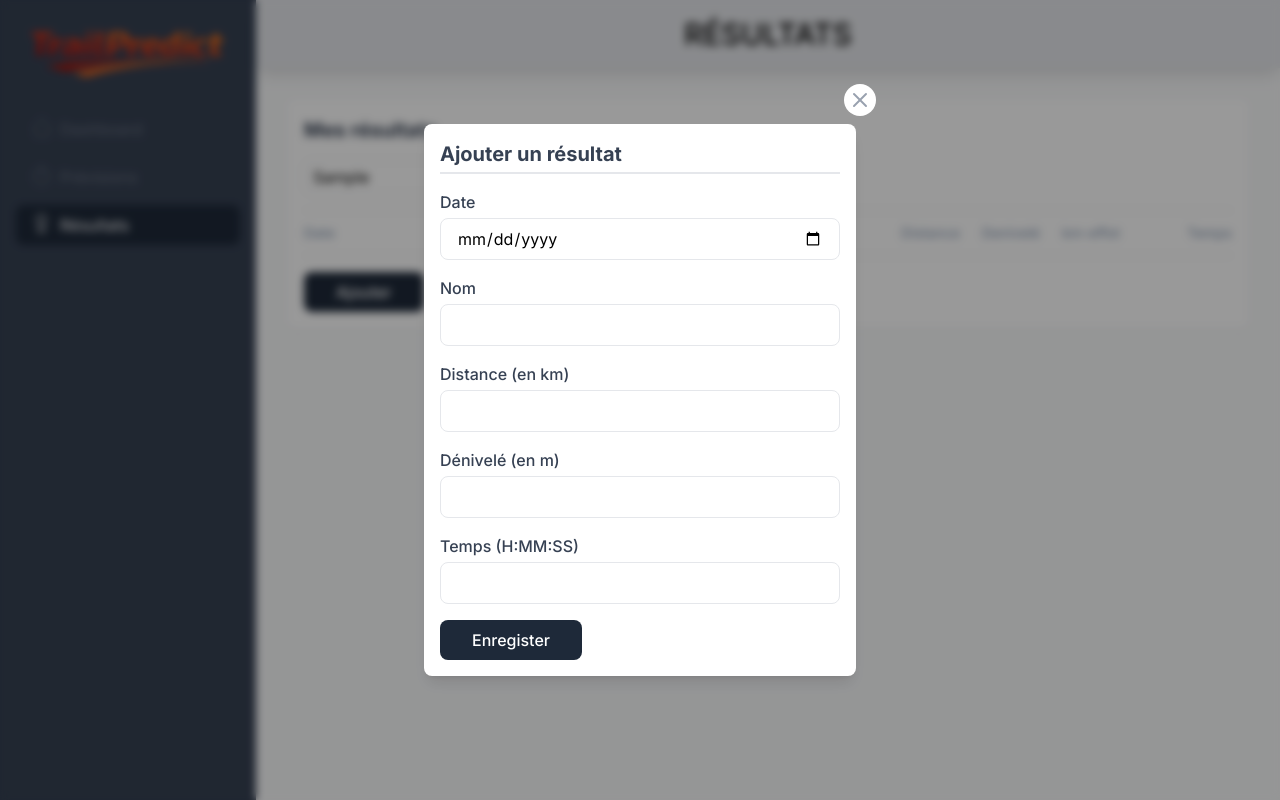
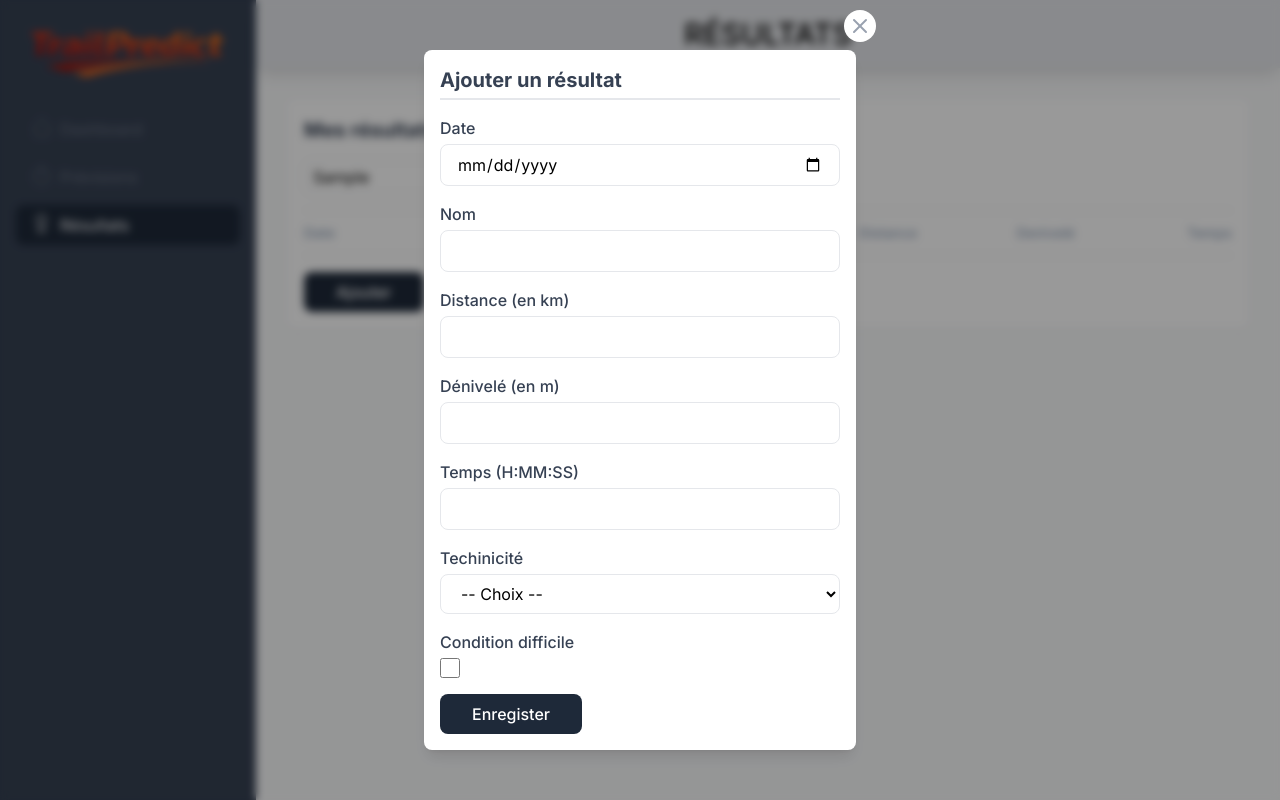
Before and after one commit to Lioperraud/trailpredict, a React (Vite) app: page /resultats in a window 1280 px wide. Both pictures are taken after typing "Sample" into the empty fields and a click on the button "Ajouter". Built offline with nearby package versions, Linux system fonts and the light colour scheme.

Commit message:
Enregistrement résultat + aff détail résultat

```diff
--- a/src/components/ButtonPrimary.jsx
+++ b/src/components/ButtonPrimary.jsx
@@ -1,8 +1,9 @@
-function ButtonPrimary({ libelle, onclick = () => {} }) {
+function ButtonPrimary({ libelle, onclick = () => {}, disabled = false }) {
   return (
     <button
       onClick={onclick}
-      className="px-8 py-2 bg-linear-311 bg-gray-800 text-white font-medium rounded-lg cursor-pointer hover:bg-gray-900"
+      disabled={disabled}
+      className="px-8 py-2 bg-linear-311 bg-gray-800 text-white font-medium rounded-lg cursor-pointer hover:bg-gray-900 disabled:opacity-30"
     >
       {libelle}
     </button>
--- a/src/components/FormEdit.jsx
+++ b/src/components/FormEdit.jsx
@@ -1,13 +1,13 @@
 import ButtonPrimary from '../components/ButtonPrimary'
 
-function FormEdit({ onsubmit, btnvalidelibelle, children }) {
+function FormEdit({ onsubmit, btnvalidelibelle, children, disabled }) {
   return (
     <form
       onSubmit={onsubmit}
       className="flex flex-col items-start gap-4 w-full"
     >
       {children}
-      <ButtonPrimary libelle={btnvalidelibelle} />
+      <ButtonPrimary libelle={btnvalidelibelle} disabled={disabled} />
     </form>
   )
 }
--- a/src/components/InputField.jsx
+++ b/src/components/InputField.jsx
@@ -6,12 +6,15 @@ function InputField({
   error = false,
   type = 'text',
 }) {
-  const inputClass = `bg-white rounded-lg py-2 px-4 border-gray-200 border w-full outline-indigo-300 ${
-    error ? 'border-red-700' : 'border-gray-200'
-  }`
+  const inputClass = `
+  bg-white rounded-lg border outline-indigo-300
+  ${error ? 'border-red-700' : 'border-gray-200'}
+  ${type === 'checkbox' ? 'w-5 p-0 h-5' : 'w-full py-2 px-4'}
+`
   const labelClass = `text-gray-700 font-medium ${
     error ? 'text-red-700' : 'text-gray-700'
   }`
+
   return (
     <div className="flex flex-col gap-1 w-full">
       <label className={labelClass}>{label}</label>
--- a/src/components/ListTable.jsx
+++ b/src/components/ListTable.jsx
@@ -1,7 +1,7 @@
 function ListTable({ children, header }) {
   return (
     <ul className="border-t border-gray-200 w-full">
-      <li className="flex gap-4 py-3 border-b border-gray-200 text-slate-400 font-medium text-sm">
+      <li className="grid grid-cols-12 gap-4 py-3 border-b border-gray-200 text-slate-400 font-medium text-sm">
         {header.map((h, index) => (
           <span key={index} className={h.class}>
             {h.libelle}
--- a/src/components/ResultatAdd.jsx
+++ b/src/components/ResultatAdd.jsx
@@ -1,29 +1,29 @@
 import { useState } from 'react'
 import TitleH2 from './TitleH2'
 import InputField from './InputField'
+import SelectField from './SelectField'
 import FormEdit from './FormEdit'
+import { isValidDate, isNumeric, isValidDuration } from '../utils/form'
+import { sleep } from '../utils/dev'
 
-function ResultatAdd() {
+function ResultatAdd({
+  resultats,
+  setResultats,
+  setAddResultat,
+  techniciteTab,
+}) {
   const [form, setForm] = useState({
     date: '',
     nom: '',
     distance: '',
     denivele: '',
     temps: '',
+    conditionDifficile: false,
+    technicite: '',
   })
+
   const [errors, setErrors] = useState({})
-
-  const isValidDate = (dateStr) => {
-    const date = new Date(dateStr)
-    return !isNaN(date.getTime())
-  }
-  const isNumeric = (value) => {
-    return value !== '' && !isNaN(value)
-  }
-  const isValidDuration = (timeStr) => {
-    const regex = /^\d+:[0-5]\d:[0-5]\d$/
-    return regex.test(timeStr)
-  }
+  const [loading, setLoading] = useState(false)
 
   const validate = () => {
     const newErrors = {}
@@ -40,9 +40,13 @@ function ResultatAdd() {
     if (!form.denivele) newErrors.denivele = 'Le dénivelé est obligatoire'
     else if (!isNumeric(form.denivele))
       newErrors.denivele = 'Le dénivelé doit être un numérique'
+
     if (!form.temps) newErrors.temps = 'Le temps est obligatoire'
     else if (!isValidDuration(form.temps))
       newErrors.temps = 'Le format doit être H:MM:SS'
+
+    if (!form.technicite) newErrors.technicite = 'La technicité est obligatoire'
+
     return newErrors
   }
   const handleChange = (e) => {
@@ -53,18 +57,40 @@ function ResultatAdd() {
       [name]: type === 'checkbox' ? checked : value,
     })
   }
+
   const handleSubmit = async (e) => {
     e.preventDefault()
+    setLoading(true)
     const validationErrors = validate()
     setErrors(validationErrors)
-    if (!Object.keys(validationErrors).length) console.log('Form OK')
+    if (!Object.keys(validationErrors).length) {
+      setResultats([
+        ...resultats,
+        {
+          id: Date.now(),
+          date: form.date,
+          nom: form.nom,
+          distance: form.distance,
+          denivele: form.denivele,
+          temps: form.temps,
+          conditionDifficile: form.conditionDifficile,
+          technicite: form.technicite,
+        },
+      ])
+      setAddResultat(false)
+    }
+    setLoading(false)
   }
   return (
     <div className="w-100 flex flex-col gap-4">
       <header className="pb-1 border-b-2 border-gray-200">
         <TitleH2 title="Ajouter un résultat" />
       </header>
-      <FormEdit onsubmit={handleSubmit} btnvalidelibelle="Enregister">
+      <FormEdit
+        onsubmit={handleSubmit}
+        btnvalidelibelle="Enregister"
+        disabled={loading}
+      >
         <InputField
           label="Date"
           name="date"
@@ -101,6 +127,22 @@ function ResultatAdd() {
           onChange={handleChange}
           error={errors.temps}
         />
+        <SelectField
+          label="Techinicité"
+          name="technicite"
+          value={form.technicite}
+          onChange={handleChange}
+          error={errors.technicite}
+          options={techniciteTab}
+        />
+        <InputField
+          label="Condition difficile"
+          name="conditionDifficile"
+          type="checkbox"
+          value={form.conditionDifficile}
+          onChange={handleChange}
+          error={errors.conditionDifficile}
+        />
       </FormEdit>
     </div>
   )
--- a/src/components/ResultatElement.jsx
+++ b/src/components/ResultatElement.jsx
@@ -1,19 +1,55 @@
-function ResultatElement({ resultat }) {
-  const kmEffort = Math.round(resultat.distance + resultat.denivele / 100)
+import { useState } from 'react'
+
+function ResultatElement({ resultat, techniciteTab }) {
+  const kmEffort = Math.round(
+    resultat.distance * 1 + (resultat.denivele * 1) / 100,
+  )
   const dateFormatFr = new Date(resultat.date).toLocaleDateString('fr-FR', {
     day: 'numeric',
-    month: 'long',
+    month: 'numeric',
     year: 'numeric',
   })
+  const [affDetail, setAffDetail] = useState(false)
 
   return (
-    <li className="flex gap-4 py-3 border-b border-gray-200">
-      <span className="w-32">{dateFormatFr}</span>
-      <span className="flex-auto font-bold">{resultat.nom}</span>
-      <span className="w-16 text-right">{resultat.distance}</span>
-      <span className="w-16 text-right">{resultat.denivele}</span>
-      <span className="w-16 text-right">{kmEffort}</span>
-      <span className="w-24 font-bold text-right">{resultat.temps}</span>
+    <li className="grid grid-cols-12 gap-4 py-3 border-b border-gray-200">
+      <span className="col-span-2 flex gap-2 items-center">
+        <svg
+          version="1.1"
+          xmlns="http://www.w3.org/2000/svg"
+          xmlnsXlink="http://www.w3.org/1999/xlink"
+          width="20"
+          height="20"
+          viewBox="0 0 20 20"
+          fill="currentColor"
+          className="w-4 h-auto cursor-pointer"
+          onClick={() => setAffDetail(!affDetail)}
+        >
+          <path d="M17.5 20h-16c-0.827 0-1.5-0.673-1.5-1.5v-16c0-0.827 0.673-1.5 1.5-1.5h16c0.827 0 1.5 0.673 1.5 1.5v16c0 0.827-0.673 1.5-1.5 1.5zM1.5 2c-0.276 0-0.5 0.224-0.5 0.5v16c0 0.276 0.224 0.5 0.5 0.5h16c0.276 0 0.5-0.224 0.5-0.5v-16c0-0.276-0.224-0.5-0.5-0.5h-16z"></path>
+          {!affDetail && (
+            <path d="M14.5 10h-4.5v-4.5c0-0.276-0.224-0.5-0.5-0.5s-0.5 0.224-0.5 0.5v4.5h-4.5c-0.276 0-0.5 0.224-0.5 0.5s0.224 0.5 0.5 0.5h4.5v4.5c0 0.276 0.224 0.5 0.5 0.5s0.5-0.224 0.5-0.5v-4.5h4.5c0.276 0 0.5-0.224 0.5-0.5s-0.224-0.5-0.5-0.5z"></path>
+          )}
+          {affDetail && (
+            <path d="M14.5 11h-10c-0.276 0-0.5-0.224-0.5-0.5s0.224-0.5 0.5-0.5h10c0.276 0 0.5 0.224 0.5 0.5s-0.224 0.5-0.5 0.5z"></path>
+          )}
+        </svg>
+
+        {dateFormatFr}
+      </span>
+      <span className="col-span-4 font-bold">{resultat.nom}</span>
+      <span className="col-span-2 text-right">{resultat.distance}</span>
+      <span className="col-span-2 text-right">{resultat.denivele}</span>
+      <span className="col-span-2 font-bold text-right">{resultat.temps}</span>
+      {affDetail && (
+        <span className="col-span-12 italic">
+          <span className="font-bold">km-effort</span> : {kmEffort} /{' '}
+          <span className="font-bold">Technicité</span>:{' '}
+          {techniciteTab.find((item) => item.value === resultat.technicite)
+            ?.label || 'nc'}{' '}
+          / <span className="font-bold">Condition difficile</span> :{' '}
+          {resultat.conditionDifficile ? 'oui' : 'non'}
+        </span>
+      )}
     </li>
   )
 }
--- a/src/components/ResultatList.jsx
+++ b/src/components/ResultatList.jsx
@@ -1,35 +1,9 @@
 import ResultatElement from './ResultatElement'
 import InputSearch from './InputSearch'
 import ListTable from './ListTable'
-import { useState } from 'react'
+import { useState, useEffect } from 'react'
 
-function ResultatList() {
-  const [resultats, setResultats] = useState([
-    {
-      id: 1,
-      date: '2024-06-14',
-      nom: 'Ultra01',
-      distance: 170,
-      denivele: 8500,
-      temps: '43:54:55',
-    },
-    {
-      id: 2,
-      date: '2025-10-11',
-      nom: 'GTA',
-      distance: 130.87,
-      denivele: 5161,
-      temps: '23:07:27',
-    },
-    {
-      id: 3,
-      date: '2023-03-11',
-      nom: 'Trail du Ventoux',
-      distance: 73.62,
-      denivele: 3863,
-      temps: '12:22:59',
-    },
-  ])
+function ResultatList({ resultats, techniciteTab }) {
   const [search, setSearch] = useState('')
   const filteredResultats = resultats.filter((r) =>
     r.nom.toLowerCase().includes(search.toLowerCase()),
@@ -41,27 +15,23 @@ function ResultatList() {
   const headerListTable = [
     {
       libelle: 'Date',
-      class: 'w-32',
+      class: 'col-span-2',
     },
     {
       libelle: 'Course',
-      class: 'flex-auto',
+      class: 'col-span-4',
     },
     {
       libelle: 'Distance',
-      class: 'w-16 text-right',
+      class: 'col-span-2 text-right',
     },
     {
       libelle: 'Denivelé',
-      class: 'w-16 text-right',
-    },
-    {
-      libelle: 'km-effot',
-      class: 'w-16 text-right',
+      class: 'col-span-2 text-right',
     },
     {
       libelle: 'Temps',
-      class: 'w-24 text-right',
+      class: 'col-span-2 text-right',
     },
   ]
 
@@ -74,7 +44,11 @@ function ResultatList() {
       />
       <ListTable header={headerListTable}>
         {orderedResultats.map((resultat) => (
-          <ResultatElement key={resultat.id} resultat={resultat} />
+          <ResultatElement
+            key={resultat.id}
+            resultat={resultat}
+            techniciteTab={techniciteTab}
+          />
         ))}
       </ListTable>
     </>
--- /dev/null
+++ b/src/components/SelectField.jsx
@@ -0,0 +1,29 @@
+function SelectField({ label, name, value, onChange, error, options }) {
+  const selectClass = `
+  bg-white rounded-lg border outline-indigo-300 w-full py-2 px-4
+  ${error ? 'border-red-700' : 'border-gray-200'}`
+
+  const labelClass = `text-gray-700 font-medium ${
+    error ? 'text-red-700' : 'text-gray-700'
+  }`
+  return (
+    <div className="flex flex-col gap-1 w-full">
+      <label className={labelClass}>{label}</label>
+      <select
+        name={name}
+        value={value}
+        onChange={onChange}
+        className={selectClass}
+      >
+        <option value="">-- Choix --</option>
+        {options.map((option) => (
+          <option value={option.value} key={option.value}>
+            {option.label}
+          </option>
+        ))}
+      </select>
+      {error && <p className="text-red-700 font-medium italic">{error}</p>}
+    </div>
+  )
+}
+export default SelectField
--- a/src/pages/Resultats.jsx
+++ b/src/pages/Resultats.jsx
@@ -4,24 +4,43 @@ import Modal from '../components/Modal'
 import ResultatList from '../components/ResultatList'
 import ButtonPrimary from '../components/ButtonPrimary'
 import ResultatAdd from '../components/ResultatAdd'
-import { useState } from 'react'
+import { useState, useEffect } from 'react'
 
 function Resultats() {
   const [addResultat, setAddResultat] = useState(false)
   const handleClickAdd = () => {
     setAddResultat(true)
   }
+  const [resultats, setResultats] = useState(() => {
+    const saved = localStorage.getItem('resultats')
+    return saved ? JSON.parse(saved) : []
+  })
+  useEffect(() => {
+    localStorage.setItem('resultats', JSON.stringify(resultats))
+  }, [resultats])
+
+  const techniciteTab = [
+    { value: '1', label: 'Faible' },
+    { value: '2', label: 'Moyenne' },
+    { value: '3', label: 'Elevé' },
+  ]
+
   return (
     <>
       <Header title="Résultats" />
       <section className="flex flex-col gap-4 p-8">
         <Card title="Mes résultats">
-          <ResultatList />
+          <ResultatList resultats={resultats} techniciteTab={techniciteTab} />
           <ButtonPrimary libelle="Ajouter" onclick={handleClickAdd} />
         </Card>
         {addResultat && (
           <Modal onclickclose={() => setAddResultat(false)}>
-            <ResultatAdd />
+            <ResultatAdd
+              resultats={resultats}
+              setResultats={setResultats}
+              setAddResultat={setAddResultat}
+              techniciteTab={techniciteTab}
+            />
           </Modal>
         )}
       </section>
--- /dev/null
+++ b/src/utils/dev.js
@@ -0,0 +1 @@
+export const sleep = (ms) => new Promise((resolve) => setTimeout(resolve, ms))
--- /dev/null
+++ b/src/utils/form.js
@@ -0,0 +1,11 @@
+export function isValidDate(dateStr) {
+  const date = new Date(dateStr)
+  return !isNaN(date.getTime())
+}
+export function isNumeric(value) {
+  return value !== '' && !isNaN(value)
+}
+export function isValidDuration(timeStr) {
+  const regex = /^\d+:[0-5]\d:[0-5]\d$/
+  return regex.test(timeStr)
+}
```
